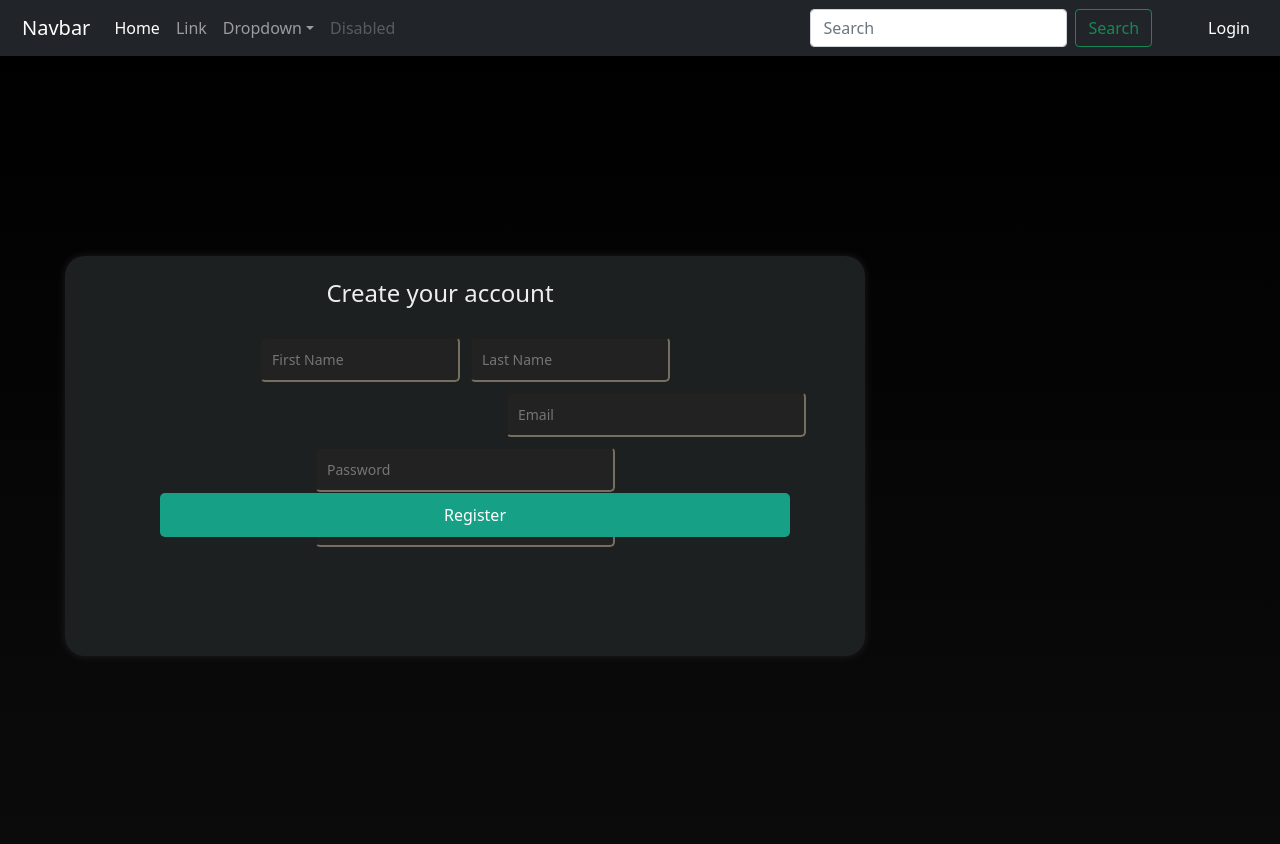
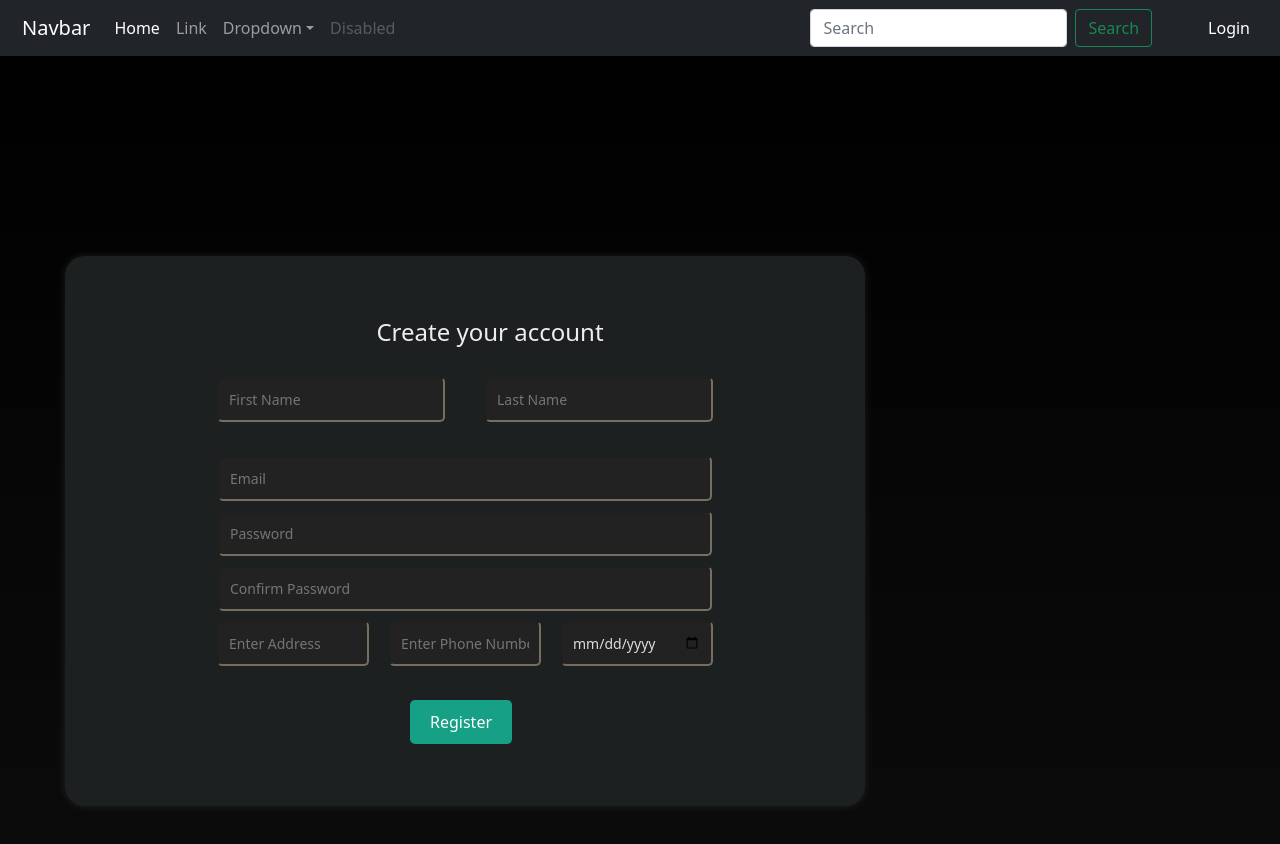
Before and after one commit to ABDULLAHHG/Mobile-Recommendation-System, a React (Create React App) app in the folder website/client/: page /Register in a window 1280 px wide. Shown: the top 844 px of the page. Built offline with nearby package versions, Linux system fonts and the light colour scheme.

Commit message:
add input date , address , phone number with error and css

```diff
--- a/website/client/src/Pages/Base.module.css
+++ b/website/client/src/Pages/Base.module.css
@@ -12,24 +12,66 @@
 .error {
     color: red;
     text-align: left;
-    margin: 0 0 0 220px;
-    font-size: 16px;
+    margin: 0 0 0 200px;
+    font-size: 12px;
     padding: 0px 1rem;
+
 }
 .errorFullName{
+
     color: red;
-    margin: 0;
-    font-size: 16px;
+    margin: 0px 0px 0px 0px;
+    font-size: 12px;
     padding: 0px 1rem;
     display: inline-block;
-    width: 50%; /* Adjust the width as desired */
+    width: 39%; /* Adjust the width as desired */
+    text-align: left;
+
 }
 
 .errorLastName {
     color: red;
-    margin: 0;
-    font-size: 16px;
+    margin: 0px 0px 0px 0px;
+    font-size: 12px;
+    padding: 0px 1rem;
+    vertical-align: top; /* Align the paragraphs to the top */
+    display: inline-block;
+    text-align: right;
+
+
+}
+
+.errorAddress {
+    color: red;
+    margin: 0px 0px 0px 0px;
+    font-size: 12px;
+    padding: 0px 1rem;
+    width: 35%; /* Adjust the width as desired */
+    display: inline-block;
+    text-align: left;
+
+
+
+}
+
+.errorPhone {
+    color: red;
+    margin: 0px 0px 0px 0px;
+    font-size: 12px;
     padding: 0px 1rem;
     display: inline-block;
-    vertical-align: top; /* Align the paragraphs to the top */
+    text-align: center;
+
+
 }
+
+.errorDate {
+    color: red;
+    margin: 0px 0px 0px 0px;
+    font-size: 12px;
+    padding: 0px 1rem;
+    display: inline-block;
+    text-align: right;
+
+
+}
--- a/website/client/src/Pages/Register/Register.css
+++ b/website/client/src/Pages/Register/Register.css
@@ -25,22 +25,23 @@ button:focus {
 
 .Register-mid-container {
   /* flex: 3 1; */
-  display: flex;
-  height: 400px;
+  height: 550px;
   width: 800px;
-  justify-content: center;
-  align-items: center;
   border-radius: 20px 20px 20px 20px;
-  flex-direction: row;
   padding: 20px;
   padding-top: 20px;
   margin-left: 250px;
+  margin-right: -400px;
   margin-top: 200px;
-  margin-right: -400px;
+  flex-direction: row;
   background-color: rgb(29, 32, 33);
   box-shadow: 0 0 10px rgba(255, 255, 255, 0.1);
   align-content: space-around;
+  align-items: center;
   flex-wrap: nowrap;
+  justify-content: center;
+
+
 }
 
 
@@ -51,28 +52,21 @@ button:focus {
   /* height: 200px;
   width: 200px; */
   padding-top: 20;
+
 }
 .Register h1 {
   transition: transform 0.4s ease-in-out;
   font-size: 24px;
   margin-bottom: 30px;
+  text-align: center;
+
   color: #eee;}
+
 .Register h1:hover{
   transform: scale(1.1);
   transition: transform 0.4s ease-in-out;
 }
 
-.Register h3 {
-  font-size: 20px;
-  margin-bottom: 120px;
-  color: #eee;
-
-}
-.Register p {
-  font-size: 16px;
-  /* color: #ccc; */
-
-}
 i{
   color: #4e4d4d;
 }
@@ -87,7 +81,8 @@ i{
   padding: 10px 20px;
   font-size: 16px;
   cursor: pointer;
-  transform: translate(10px, -80px);
+  display : flex ;
+  margin-left: 325px;
 }
 
 .Registert button:hover {
@@ -96,7 +91,6 @@ i{
   transform: scale(1.1);
   transition: transform 0.3s ease;
   box-shadow: #eb4e4e;
-  transform: translate(10px, -85px);
 
 }
 
@@ -109,10 +103,10 @@ i{
   border-color: rgb(118, 110, 97);
   border-radius: 5px;
   margin-bottom: 10px;
-  max-width: 200px;
+  width: 30%;
   color: #ddd;
   background-color: #222;
-  margin-right: 5px;
+  margin-right: 20px;
 
 }
 
@@ -122,20 +116,22 @@ i{
   border-color: rgb(118, 110, 97);
   border-radius: 5px;
   margin-bottom: 10px;
-  max-width: 200px;
+  width: 30%;
   color: #ddd;
   background-color: #222;
-  margin-left: 5px;
+  margin-left: 20px;
 }
 
 .email {
+  display: flex;
+  margin-left: 0px;
   padding: 10px;
   font-size: 14px;
   border-color: rgb(118, 110, 97);
   border-radius: 5px;
   margin-bottom: 10px;
-  width: 100%;
-  max-width: 300px;
+  width: 65%;
+  margin-left: 133px;
   color: #ddd;
   background-color: #222;
 }
@@ -147,8 +143,7 @@ i{
   border-color: rgb(118, 110, 97);
   border-radius: 5px;
   margin-bottom: 10px;
-  width: 100%;
-  max-width: 300px;
+  width: 65%;
   color: #ddd;
   background-color: #222;
 }
@@ -159,21 +154,22 @@ i{
   border-color: rgb(118, 110, 97);
   border-radius: 5px;
   margin-bottom: 10px;
-  width: 100%;
-  max-width: 300px;
+  width: 65%;
   color: #ddd;
   background-color: #222;
 }
+
 .address {
   padding: 10px;
   font-size: 14px;
   border-color: rgb(118, 110, 97);
   border-radius: 5px;
   margin-bottom: 10px;
-  width: 100%;
-  max-width: 300px;
+  width: 20%;
   color: #ddd;
   background-color: #222;
+  margin-right: 5px;
+
 }
 
 .phone {
@@ -182,12 +178,25 @@ i{
   border-color: rgb(118, 110, 97);
   border-radius: 5px;
   margin-bottom: 10px;
-  width: 100%;
-  max-width: 300px;
+  width: 20%;
   color: #ddd;
   background-color: #222;
+  margin-left: 15px;
+  margin-right: 15px;
 }
 
+
+.date {
+  padding: 10px;
+  font-size: 14px;
+  border-color: rgb(118, 110, 97);
+  border-radius: 5px;
+  margin-bottom: 10px;
+  width: 20%;
+  color: #ddd;
+  background-color: #222;
+  margin-left: 5px;
+}
 
 
 @media screen and (max-width: 1280px) {
@@ -206,7 +215,7 @@ i{
     margin-bottom: 30px;
     color: #eee;
     height: auto;
-    margin-left: -50px;
+    margin-left: 50px;
 
   }
 
--- a/website/client/src/Pages/Register/Register.js
+++ b/website/client/src/Pages/Register/Register.js
@@ -80,6 +80,19 @@ function Register() {
     } else if (values.cpassword !== values.password) {
       error.cpassword = "Confirm password and password should be same";
     }
+
+
+    if (!values.address) {
+      error.address = "Address is required";
+    }
+
+    if (!values.phone) {
+      error.phone = "Phone Number is required";
+    }
+
+    if (!values.date) {
+      error.date = "Birth of Date is required";
+    }
     return error;
   };
 
@@ -147,8 +160,43 @@ function Register() {
             />
             <p className={basestyle.error}>{formErrors.cpassword}</p>
 
+            <input
+              className="address"
+              type="text"
+              name="address"
+              id="fullName"
+              placeholder="Enter Address"
+              onChange={changeHandler}
+              value={user.fname}
+            />
 
-            <button className={basestyle.button_common} onClick={signupHandler}>
+            <input
+              className="phone"
+
+              type="text"
+              name="phone"
+              id="lastName"
+              placeholder="Enter Phone Number"
+              onChange={changeHandler}
+              value={user.lname}
+            />
+            <input
+              className="date"
+
+              type="date"
+              name="date"
+              id="lastName"
+              placeholder="Last Name"
+              onChange={changeHandler}
+              value={user.lname}
+            />
+
+            <p className={basestyle.errorAddress}>{formErrors.address}</p>
+            <p className={basestyle.errorPhone}>{formErrors.phone}</p>
+            <p className={basestyle.errorDate}>{formErrors.date}</p>
+
+
+            <button onClick={signupHandler}>
               Register
             </button>
           </form>
```
Lines whose indentation alone changed are shown as unchanged.
